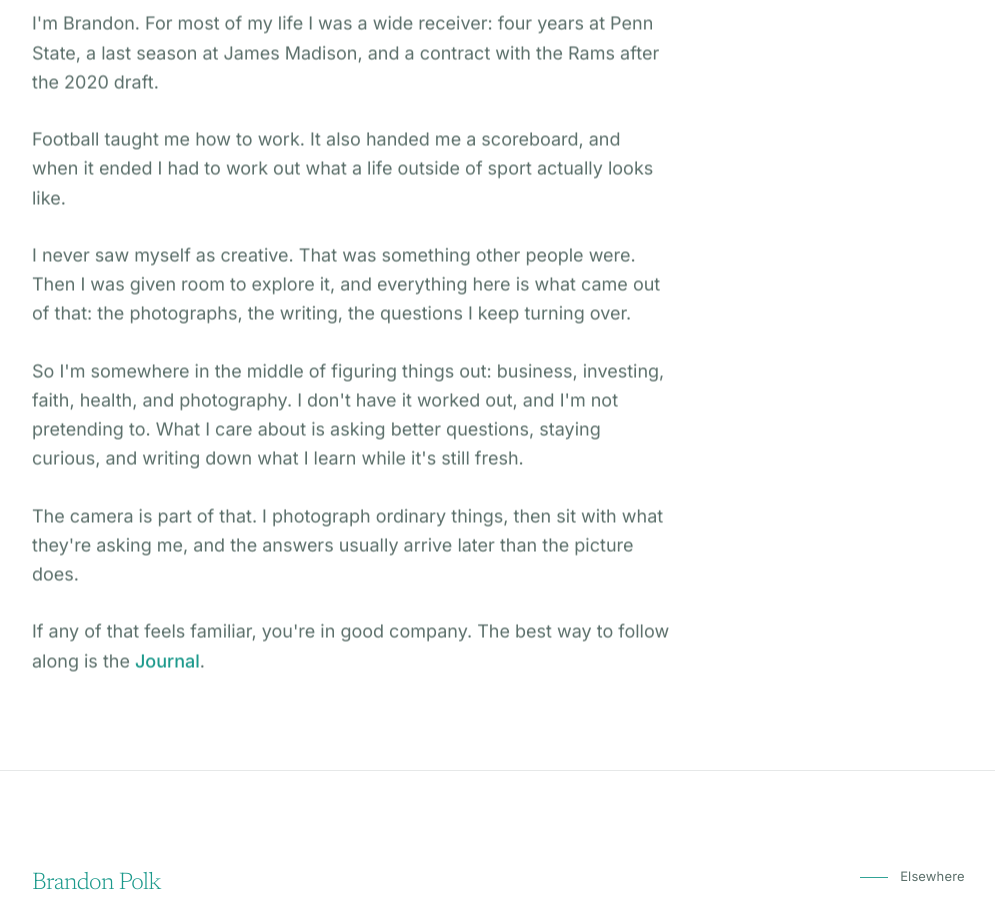
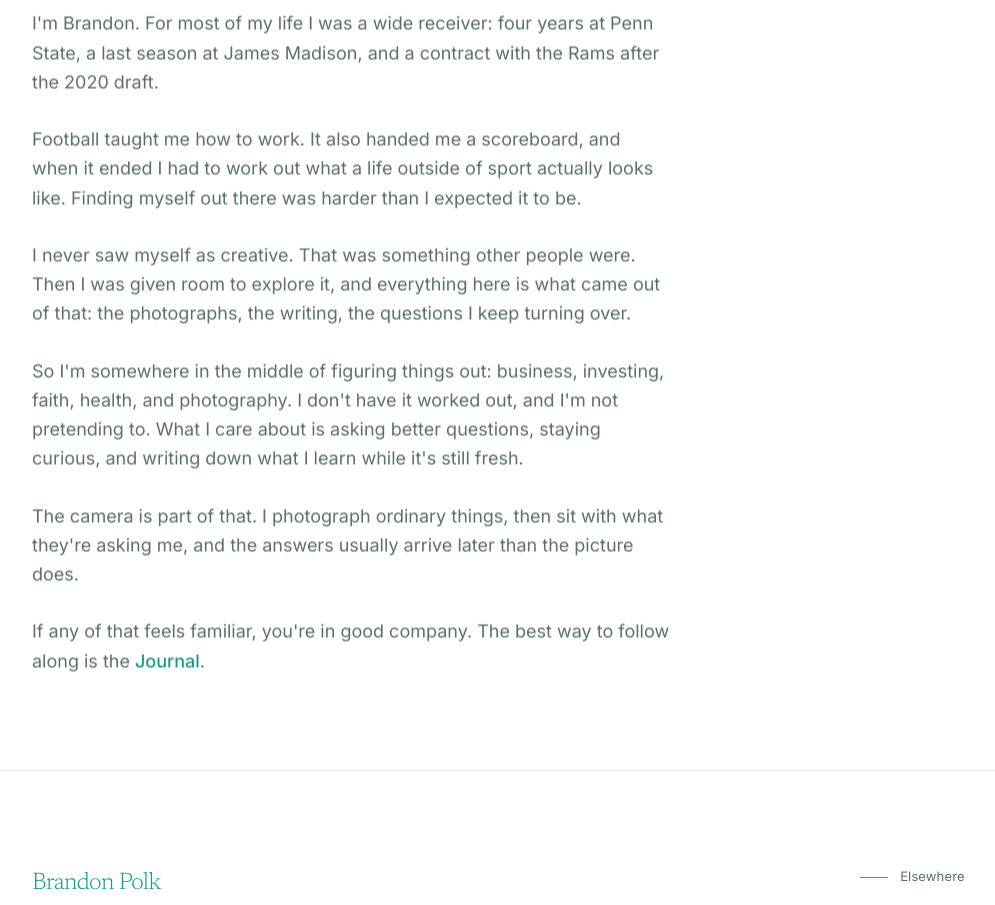
Before and after one commit to iambrandonpolk/brandon-polk-site, a Next.js app: page / in a window 1280 px wide. Shown: the part 3060-3965 px from the top of the page, without its empty margins (104-1099 px from the left). Built offline with nearby package versions, Linux system fonts and the light colour scheme.

Commit message:
About: say the hard part out loud

```diff
--- a/components/About.jsx
+++ b/components/About.jsx
@@ -74,7 +74,8 @@ export default function About() {
             <p>
               Football taught me how to work. It also handed me a scoreboard, and
               when it ended I had to work out what a life outside of sport
-              actually looks like.
+              actually looks like. Finding myself out there was harder than I
+              expected it to be.
             </p>
             <p>
               I never saw myself as creative. That was something other people
```
